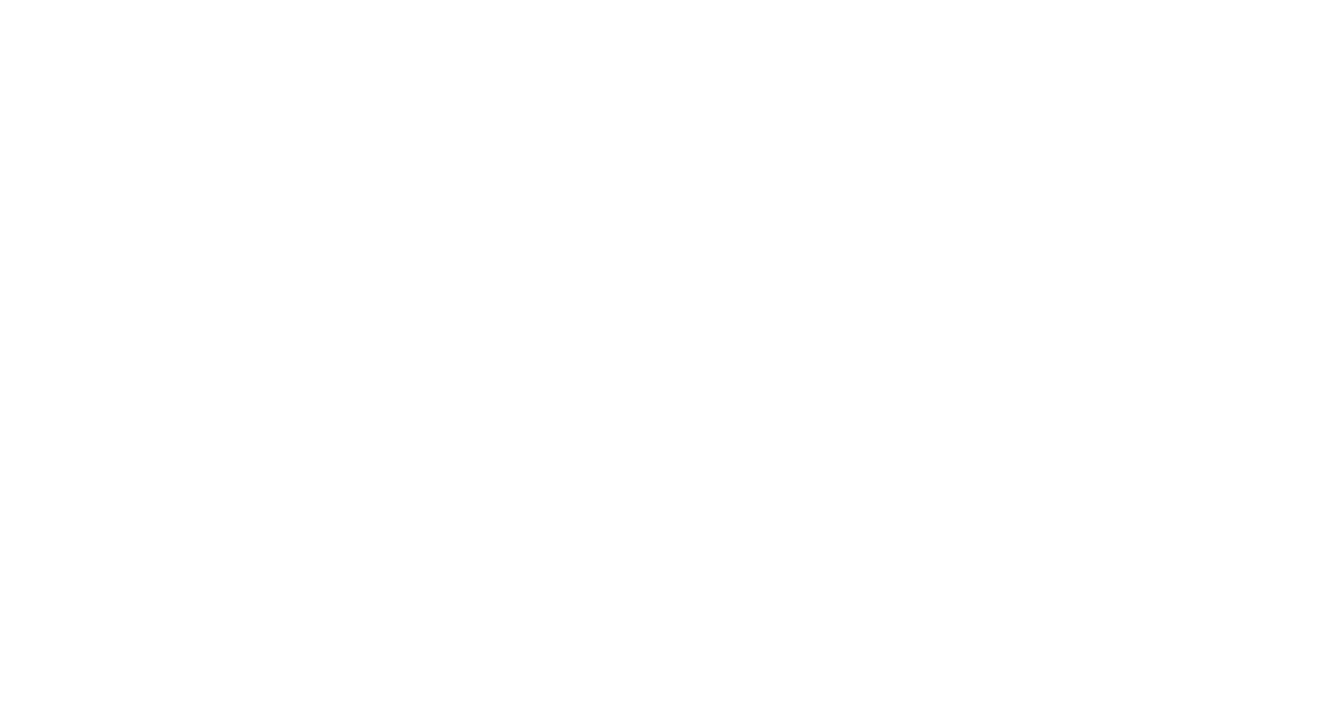
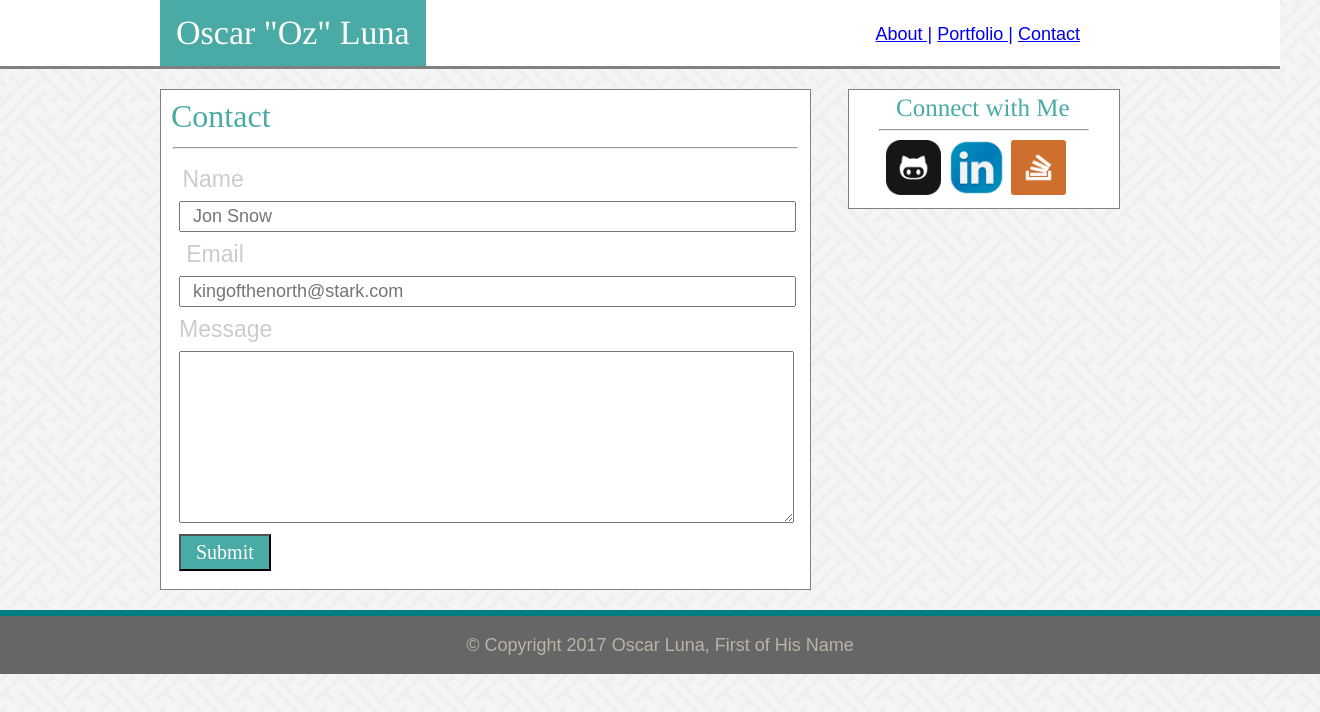
Before and after one commit to o-soft/Basic_Portfolio, a plain HTML site: page contact.html in a window 1280 px wide. Shown: the whole page, 1320 px wide, since content can reach past the window. Drawn offline with Linux system fonts and the light colour scheme.

Commit message:
initial site files

```diff
--- a/assets/css/reset.css
+++ b/assets/css/reset.css
@@ -0,0 +1,49 @@
+
+/* http://meyerweb.com/eric/tools/css/reset/
+   v2.0 | 20110126
+   License: none (public domain)
+*/
+
+html, body, div, span, applet, object, iframe,
+h1, h2, h3, h4, h5, h6, p, blockquote, pre,
+a, abbr, acronym, address, big, cite, code,
+del, dfn, em, img, ins, kbd, q, s, samp,
+small, strike, strong, sub, sup, tt, var,
+b, u, i, center,
+dl, dt, dd, ol, ul, li,
+fieldset, form, label, legend,
+table, caption, tbody, tfoot, thead, tr, th, td,
+article, aside, canvas, details, embed,
+figure, figcaption, footer, header, hgroup,
+menu, nav, output, ruby, section, summary,
+time, mark, audio, video {
+	margin: 0;
+	padding: 0;
+	border: 0;
+	font-size: 100%;
+	font: inherit;
+	vertical-align: baseline;
+}
+/* HTML5 display-role reset for older browsers */
+article, aside, details, figcaption, figure,
+footer, header, hgroup, menu, nav, section {
+	display: block;
+}
+body {
+	line-height: 1;
+}
+ol, ul {
+	list-style: none;
+}
+blockquote, q {
+	quotes: none;
+}
+blockquote:before, blockquote:after,
+q:before, q:after {
+	content: '';
+	content: none;
+}
+table {
+	border-collapse: collapse;
+	border-spacing: 0;
+}
--- a/assets/css/style.css
+++ b/assets/css/style.css
@@ -1,53 +1,62 @@
 header {
-	border-bottom: solid gray 3px;
+
+	width: 960px;
+	margin: auto;
+	/*color: white;*/
 }
 
 body {
-
+background-image: url(../images/sayagata-400px.png);
+font-size: 18px;
+font-family: times;
 }
 
 p {
 	font-family: arial;
+	margin: auto;
 }
 
+.navbar {
+	width: 100%;
+	border-bottom: solid gray 3px;
+	background-color: white;
+
+}
 #oscarl {
 	display: inline-block;
-	margin-top: 0px;
-	margin-bottom: 0px;
-	margin-left:100px;
-	padding:25px;
+	font-size: 34px;
+	font-family: times;
+	margin: 0px;
+	padding:16px;
 	background-color: #4aaaa5;
 	color:white;
 }
 
 .navmenu {
-	display: inline-block;
+	/*display: inline-block;*/
 	float:right;
-	margin-right:200px;
+	/*margin-right:100px;
+	margin-right: 17px;*/
+	margin: 0px;
+	margin-top: 25px;
+	margin-right: 40px
 }
 
-#aboutme {
-	margin:10px;
-	color:#4aaaa5;
-	font-family: serif;
+#navchildren {
+	/*margin-right: 170px;
+	margin-top: 20px;*/
+	font-family: sans-serif;:
 }
+
 
 /*#aboutbox,*/
 #profilepic {
 	float: left;
-	margin-left: 2%;
-	margin-right: 20px;
-	margin-bottom: 10px;
+	height: 200px;
+	width: 200px;
+	margin-right: 10px;
+	margin-left: 10px;
 }
-
-#profilepic {
-	left: 0;
-}
-
-/*#moveright {
-	float: right;
-	vertical-align: top;
-	 }*/
 
 /*a {
 	text-decoration: none;
@@ -55,47 +64,101 @@ p {
 }*/
 
 .content {
-	background-color: #dddddd;
-	border-bottom: 6px teal solid;
+	/*margin-top: -1px;*/
+	width: 960px;
+	margin: auto;
+	margin-top: 20px;
+	/*width: 100%;*/
+	/*background-color: #dddddd;*/
+
+	/*border-bottom: 6px teal solid;*/
+	/*vertical-align: top;*/
+	/*padding-left: 96px;*/
+	/*border-bottom: 6px teal solid;*/
+	/*padding-left: 5px;
+	padding-right: 5px;*/
+
 }
 
 #aboutbox {
-	width: 65%;
-	/*width:700px;*/
+	width:650px;
 	display: inline-block;
 	border: 1px solid gray;
 	background-color: #ffffff;
-	margin-left: :225px;
-	padding-left: 15px;
+	margin-bottom: 20px;
 }
 
+#aboutme {
+	margin:10px;
+	color:#4aaaa5;
+	font-size: 28px;
+	font-family: serif;
+}
 
+#miniaboutbox {
+	margin-right: 5px;
+	margin-left: 5px;
+	margin-top: 5px;
+	margin-bottom: 15px;
+}
+
+#hr1 {
+	color:#cccccc;
+	margin-right: 12px;
+	margin-left: 12px;
+}
+
+.aboutboxchild {
+	margin-right: 10px;
+	margin-left: 10px;
+
+	 }
 
 #connectbox {
-	width: 20%;
-	position: fixed;
+	/*min-width: 20%;*/
+	width: 270px;
+	float: right;
+	/*margin-top: 20px;*/
+	margin-left: 10px;
+	/*position: fixed;*/
 	display: inline-block;
 	vertical-align: top;
 	/*margin:70px;*/
 	border: 1px solid gray;
 	background-color: white;
-	padding-left: 20px;
+	/*padding-left: 20px;
 	padding bottom: 20px;
-	margin-left: 50px;
+	margin-left: 65px;
+	margin-top: 20px;*/
 	/*padding:10px;*/
 }
 
+#billburr {
+	color: #4aaaa5;
+}
+
+#header2 {
+	font-size: 25px;
+	font-family: times;
+	padding-left: 47px;
+	color:#4aaaa5;
+	margin-bottom: 5px;
+	margin-top: 5px;
+}
 #hr2 {
-	margin-right: 15px;
+	margin-right: 30px;
+	margin-left: 30px;
 	color:#4aaaa5;
-	font-family: Georgia;
 }
 
 .footer {
-	background-color: #666666
+	width: 100%;
+	background-color: #666;
 	color:#bbb4a6;
 	text-align: center;
-	padding: 30px;
+	padding: 20px;
+	margin: 0 auto;
+	border-top: 6px teal solid;
 }
 
 #copyright {
@@ -104,20 +167,21 @@ p {
 
 		/* place holder images obviously adjust the url() to fix them */
 #github {
-	height:40px;
-	width:40px;
+	height:55px;
+	width:55px;
 	/*margin: auto;*/
 	margin-right: 3px;
-	margin-left:25px;
+	margin-left:22px;
 	margin-bottom: 10px;
 	/*background-image: url(assets/images/ol_github.png);*/
 	background-size: 50px 50px;
+	padding-left: 15px;
 
 }
 
 #link {
-	height:40px;
-	width:40px;
+	height:55px;
+	width:55px;
 	/*margin: auto;*/
 	margin-right: 3px;
 	margin-bottom: 10px;
@@ -128,11 +192,238 @@ p {
 
 
 #stackoverflow {
-	height:40px;
-	width:40px;
+	height:55px;
+	width:55px;
 	margin-bottom: 10px;
 	/*margin: auto;*/
 	/*background-image: url(assets/images/ol_stackoverflow-social-media.png);*/
 	background-size: 50px 50px;
 	/*border:none;*/
 }
+
+
+/* duplicate of aboutbox for contact form */
+#contactbox {
+	/*max-width: 65%;*/
+	/*width:650px;
+	display: inline-block;
+	border: 1px solid gray;
+	background-color: #ffffff;
+	margin-left: :225px;
+	margin-top: 20px;
+	margin-bottom: 20px;
+	padding-left: 15px;
+	padding-right: -15px; */
+	width:649px;
+	display: inline-block;
+	border: 1px solid gray;
+	background-color: #ffffff;
+	margin-bottom: 20px;
+
+}
+
+/* duplicate of aboutme for contact form */
+#contact {
+	margin:10px;
+	margin-bottom: 15px;
+	color:#4aaaa5;
+	font-size: 32px;
+	font-family: serif;
+}
+
+form {
+  /* Just to center the form on the page */
+  width: 648px;
+
+  /* To see the limits of the form */
+  padding: 1em;
+  /*border: 1px solid #CCC;
+  border-radius: 1em;*/
+  margin-top: -8px;
+}
+
+.formchild {
+	/*margin-right: 40px;
+	margin-left: -10px;*/
+}
+
+/*div + div {
+  margin-top: 1em;
+}*/
+
+label {
+  /* To make sure that all label have the same size and are properly align */
+  display: inline-block;
+  width: 99px;
+  width: 10%;
+  text-align: right;
+  color:#cccccc;
+  font-family: arial;
+  font-size: 23px;
+  margin-bottom: 10px;
+ /* margin-right: 15px;*/
+
+}
+
+input, textarea {
+  /* To make sure that all text field have the same font settings
+     By default, textarea are set with a monospace font */
+  font: 1em sans-serif;
+   color:#cccccc;
+  width: 94%;
+  padding-top: 3px;
+  padding-bottom: 3px;
+  display: inline-block;
+}
+
+#msg {
+	padding-bottom: 125px;
+}
+
+#name, #mail {
+	margin-bottom: -10px;
+}
+
+#submit {
+	padding: 5px;
+	padding-right: 15px;
+	padding-left: 15px;
+	background-color: #4aaaa5;
+	color: white;
+	font-size: 20px;
+	font-family: serif;
+	margin-top: -28px;
+	margin-right: 15px;
+
+}
+
+/*Portfolio CSS Begins*/
+
+#portfoliobox {
+	/*max-width: 65%;*/
+	width:650px;
+	display: inline-block;
+	border: 1px solid gray;
+	background-color: #ffffff;
+	/*margin-left: :225px;*/
+	/*margin-top: 20px;
+	margin-bottom: 20px;
+	padding-left: 15px;
+	padding-right: -15px;*/
+}
+
+/* duplicate of aboutme for contact form */
+#portfolio {
+	margin:10px;
+	color:#4aaaa5;
+	font-size: 28px;
+	font-family: serif;
+}
+
+.port {
+	/*margin-left: 35px;*/
+	/*display: inline-block;*/
+	width: 100%;
+	margin: auto;
+	margin-bottom: 8px;
+	/*margin-left: 37px;*/
+	/*padding-left: 1px;
+	padding-right: 1px;
+	padding-top: 1px;
+	padding-bottom: 1px;
+	margin-right: 1px;
+	margin-left:1px;
+	margin-top :1px;
+	margin-bottom: 1px;*/
+
+}
+
+.portchild {
+	/*display: inline-block;
+	margin-right: 10px;
+	margin-left: 10px;
+	background: green;
+	padding-bottom: 80%;*/
+	/*min-width: 20%;*/
+	width:650px;
+	/*position: fixed;*/
+	display: inline-block;
+	vertical-align: top;
+	/*margin:70px;*/
+	border: 1px solid gray;
+	background-color: white;
+	padding-left: 20px;
+	padding bottom: 20px;
+	margin-left: 65px;
+	margin-top: 20px;
+	/*padding:10px;*/
+}
+
+.portbackchild {
+	position: relative;
+	display: inline-block;
+	background-image: url(../images/profile_1.png);
+	width: 44%;
+	height: 135px;
+	margin: auto;
+	margin-bottom: 7px;
+	margin-left: 21px;
+	/*vertical-align: center;*/
+	/*padding-left: 1px;
+	padding-right: 1px;
+	padding-top: 1px;
+	padding-bottom: 1px;
+	margin-right: 1px;
+	margin-left:1px;
+	margin-top :1px;
+	margin-bottom: 1px;*/
+}
+
+.portbuttons {
+	/*display: inline-block;*/
+	/*padding-right: 100px;
+	padding-left: 100px;*/
+	background-color: #4aaaa5;
+	color: white;
+	font-size: 20px;
+	padding: 14px;
+	margin: auto;
+	margin-top: 25%;
+	width: 100%;
+	font-family: serif;
+	/*margin-top: -28px;
+	margin-right: 15px;*/
+}
+
+#portbutton1 {
+	/*display: inline-block;*/
+	margin-right: 5px;
+
+}
+
+#portbutton2 {
+	display: inline-block;
+
+}
+
+#portbutton3 {
+	display: inline-block;
+	margin-right: 5px;
+
+
+}
+
+#button3 {
+	/*margin-left: 2px;*/
+}
+
+#portbutton4 {
+	display: inline-block;
+
+}
+
+#portbutton5 {
+	display: inline-block;
+	margin-right: 5px;
+
+}
--- a/contact.html
+++ b/contact.html
@@ -0,0 +1,116 @@
+<!DOCTYPE html>
+
+  <html lang="en-us">
+
+  <head>
+
+    <meta charset="UTF-8">
+
+    <title>Oscar Contact Page</title>
+
+    <link rel="stylesheet" type="text/css" href="assets/css/reset.css">
+    <link rel="stylesheet" type="text/css" href="assets/css/style.css">
+
+  </head>
+
+  <body>
+
+    <div class="navbar">
+
+      <!-- <div class="navname"> -->
+
+        <header id="head">
+
+          <h1 id="oscarl">Oscar "Oz" Luna</h1>
+
+            <div class="navmenu">
+
+              <p id="navchildren">
+
+                <a href="index.html">About |</a>
+
+                <a href="portfolio.html">Portfolio |</a>
+
+                <a href="contact.html">Contact</a>
+
+              </p>
+
+            </div>
+     </header>
+
+    </div>
+
+    <!--.content begins-->
+
+    <div class="content">
+      <div id="contactbox">
+        <h2 id="contact">Contact</h2>
+          <hr id="hr1" style="color:#cccccc"></hr>
+          <!--contact form begins-->
+          <div class="form">
+            <form action="mailto:someone@example.com" method="post">
+            <div class="formchild">
+             <div>
+                <label for="name">Name</label>
+                <input placeholder="  Jon Snow" type="text" id="name" name="user_name">
+              </div>
+              <div>
+                <label for="mail">Email</label>
+                <input placeholder="  kingofthenorth@stark.com" type="email" id="mail" name="user_email">
+               </div>
+               <div>
+                 <label for="msg">Message</label>
+                 <textarea id="msg" name="user_message"></textarea>
+               </div>
+               <div class="messagebutton">
+                  <button id="submit" type="submit">Submit</button>
+              </div>
+              </div>
+             </form>
+          </div>
+
+          <!--form ends-->
+
+      </div>
+
+        <!--aboutbox ends-->
+        <!--connect box begins-->
+
+      <div id="connectbox">
+
+        <div class="connectboxheader">
+
+          <h2 id="header2">Connect with Me</h2>
+
+          <hr id="hr2" style="color:gray"></hr>
+        </div>
+
+        <!-- github -->
+
+            <a href="https://github.com/o-soft/Basic_Portfolio" target="_blank"><img src="assets/images/ol_github.png" id="github" alt="github" /></a>
+
+        <!-- linkedin -->
+
+            <a href="https://www.linkedin.com/in/oscarlunaol" target="_blank"><img src="assets/images/ol_linkedin.png" id="link" alt="github" /></a>
+
+        <!-- stackoverflow -->
+
+             <a href="http://stackoverflow.com/users/7343805/os-luna" target="_blank"><img src="assets/images/ol_stackoverflow-social-media.png" id="stackoverflow" alt="github" /></a>
+
+      </div>
+
+    <!--connect box ends-->
+
+    </div>
+
+    <!--content ends-->
+
+    <div class="footer">
+
+      <p id="copyright">&#xA9; Copyright 2017 Oscar Luna, First of His Name</p>
+
+    </div>
+
+  </body>
+
+</html>
```
Also changed, not shown: index.html (+25 -41 lines), portfolio.html (+115 -0 lines).
